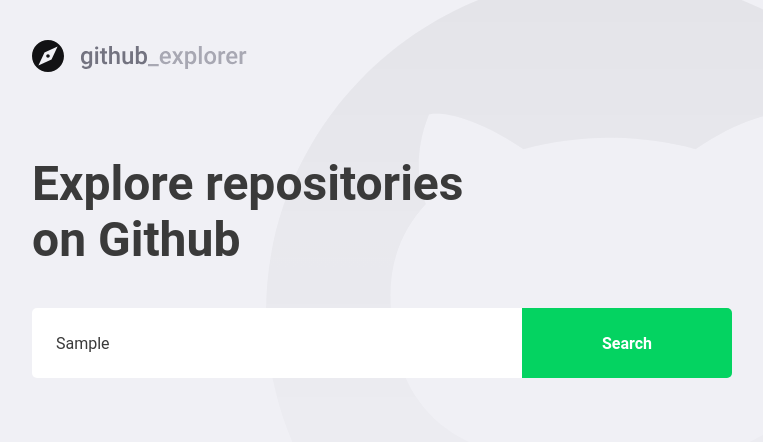
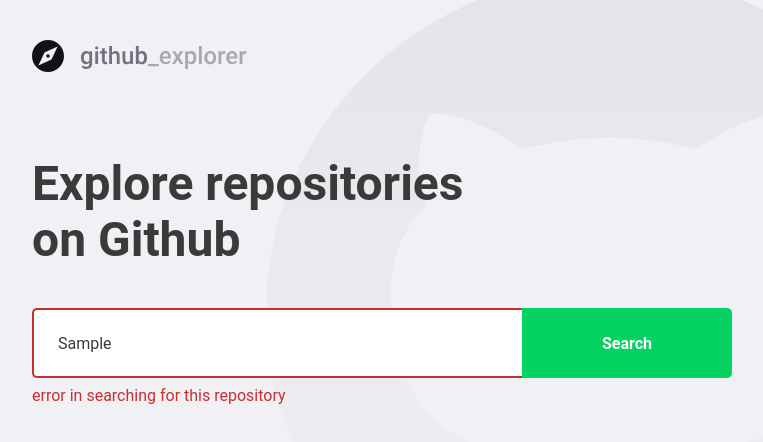
Before and after one commit to M3nozzi/githubSearch, a React (Create React App) app: page / in a window 1280 px wide. Both pictures are taken after typing "Sample" into the empty fields and a click on the button "Search". Shown: the top 442 px of the page, without its empty margins (148-911 px from the left). Built offline with nearby package versions, Linux system fonts and the light colour scheme; no server answers; the HTML template or start-up script is replaced by a standard one.

Commit message:
listing all repository searched with feedback

```diff
--- a/src/pages/Dashboard/index.tsx
+++ b/src/pages/Dashboard/index.tsx
@@ -1,10 +1,10 @@
-import React, { useState, FormEvent } from 'react';
+import React, { useState, useEffect, FormEvent } from 'react';
 import { FiChevronRight } from 'react-icons/fi';
 import api from '../../services/api';
 
 import logoImg from '../../assets/logoGit.svg';
 
-import { Title, Form, Repositories } from './styles';
+import { Title, Form, Repositories, Error } from './styles';
 
 interface Repository{
     full_name: string;
@@ -17,24 +17,51 @@ interface Repository{
 
 const Dashboard: React.FC = () => {
     const [newRepo, setNewRepo] = useState('');
-    const [repositories, setRepositories] = useState<Repository[]>([]);
+    const [inputError, setInputError] = useState('');
+    const [repositories, setRepositories] = useState<Repository[]>(() => {
+        const storagedRepositories = localStorage.getItem('@GitHubSearch:repositories');
 
-    async function handleAddRepository(event:FormEvent<HTMLFormElement>): Promise<void> {
+        if (storagedRepositories) {
+            return JSON.parse(storagedRepositories);
+        }
+        return [];
+    });
+
+    useEffect(() => {
+        localStorage.setItem(
+            '@GitHubSearch:repositories',
+            JSON.stringify(repositories)
+        );
+    }, [repositories])
+
+    async function handleAddRepository(
+        event: FormEvent<HTMLFormElement>,
+    ): Promise<void> {
         event.preventDefault();
 
-        const response = await api.get<Repository>(`repos/${newRepo}`);
+        if (!newRepo) {
+            setInputError('Type author/repository name');
+            return;
+        }
 
-        const repository = response.data;
+        try {
+            const response = await api.get<Repository>(`repos/${newRepo}`);
 
-        setRepositories([...repositories, repository]);
-        setNewRepo('');
+            const repository = response.data;
+
+            setRepositories([...repositories, repository]);
+            setNewRepo('');
+            setInputError('');
+        } catch (err) {
+            setInputError('error in searching for this repository')
+        }
     }
     return (
         <>
             <img src={logoImg} alt='Github Explorer'/>
             <Title>Explore repositories on Github</Title>
 
-            <Form onSubmit={handleAddRepository}>
+            <Form hasError={!!inputError} onSubmit={handleAddRepository}>
                 <input
                     type ='text'
                     value={newRepo}
@@ -43,6 +70,8 @@ const Dashboard: React.FC = () => {
                 />
                 <button type='submit'>Search</button>
             </Form>
+
+            { inputError && <Error>{inputError}</Error>}
 
             <Repositories>
                 {repositories.map(repository => (
--- a/src/pages/Dashboard/styles.ts
+++ b/src/pages/Dashboard/styles.ts
@@ -1,5 +1,9 @@
-import styled from 'styled-components';
+import styled, { css } from 'styled-components';
 import { shade } from 'polished';
+
+interface FormProps{
+    hasError: boolean;
+}
 
 export const Title = styled.h1`
     font-size: 48px;
@@ -10,7 +14,7 @@ export const Title = styled.h1`
     margin-top: 80px;
 `;
 
-export const Form = styled.form`
+export const Form = styled.form<FormProps>`
     margin-top: 40px;
     max-width: 700px;
 
@@ -23,6 +27,12 @@ export const Form = styled.form`
         border: 0;
         border-radius: 5px 0 0 5px;
         color: #3A3A3A;
+        border: 2px solid #FFF;
+        border-right: 0;
+
+        ${(props) => props.hasError && css`
+            border-color: #C53030;
+        `}
 
         &::placeholder{
             color: #A8A8B3;
@@ -45,6 +55,12 @@ export const Form = styled.form`
 
     }
 
+`;
+
+export const Error = styled.span`
+    display:block;
+    color: #C53030;
+    margin-top:8px;
 `;
 
 export const Repositories = styled.div`
```
